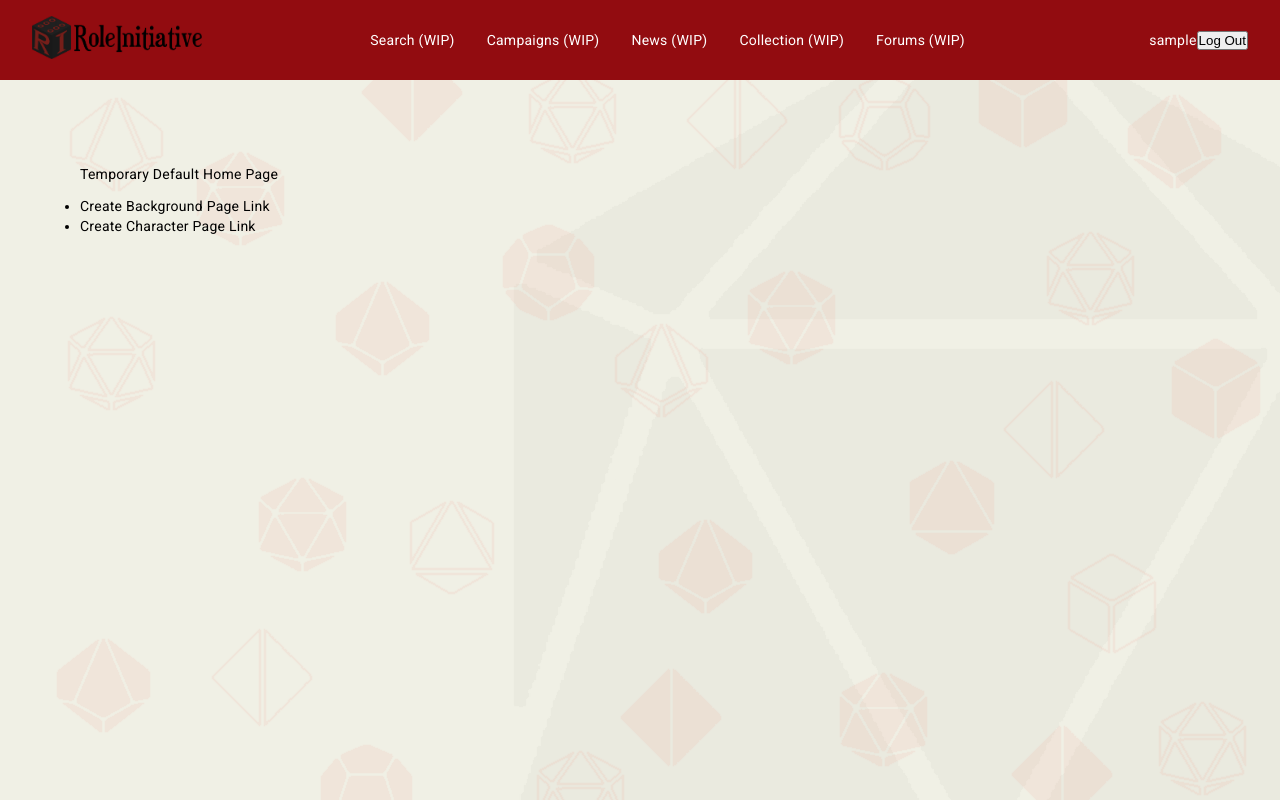
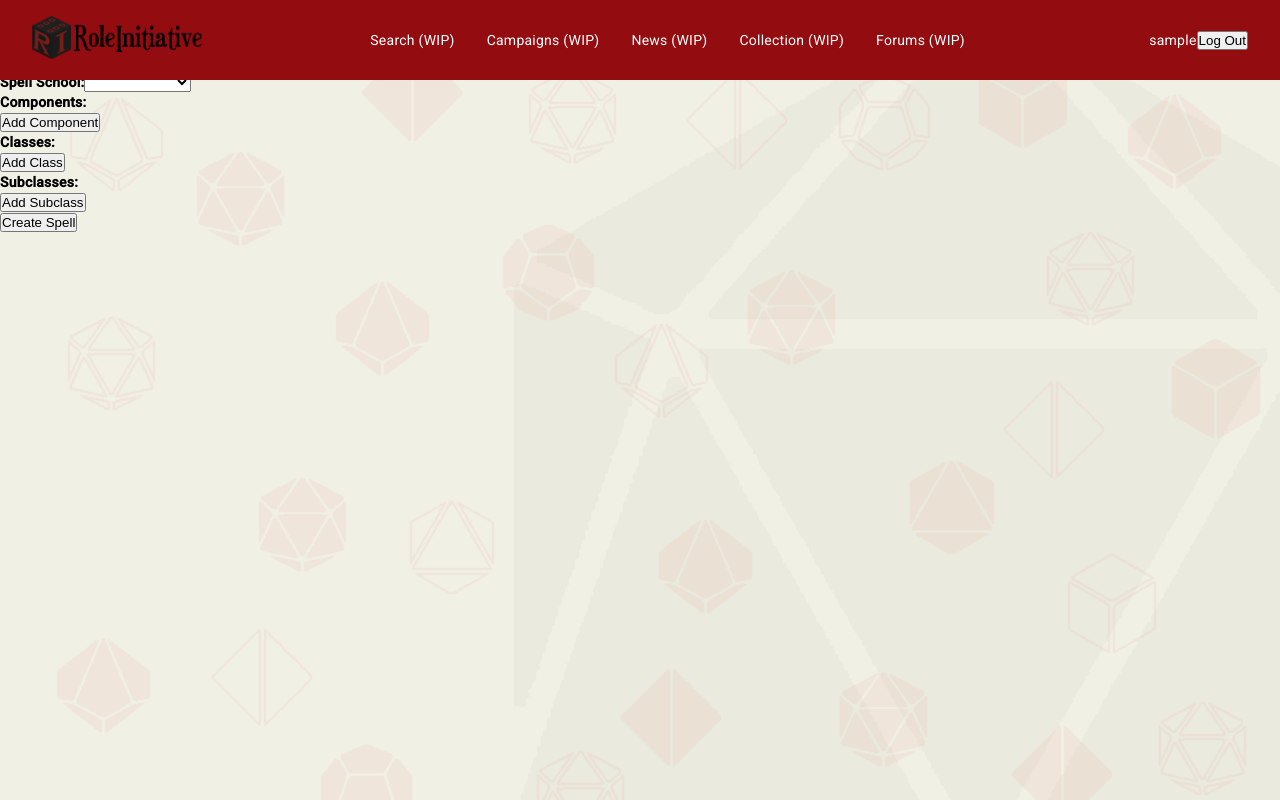
Before and after one commit to Sahmuraii/RoleInitative, an Angular app in the folder frontend/: page /create/spell in a window 1280 px wide. Before the commit this address led to /home. Built offline with nearby package versions, Linux system fonts and the light colour scheme; sample sign-in values are in the browser's storage.

Commit message:
WIP - Homebrewing Spells

```diff
--- a/frontend/src/app/app.routes.ts
+++ b/frontend/src/app/app.routes.ts
@@ -6,6 +6,7 @@ import { LoginComponent } from './components/login/login.component';
 import { RegisterComponent } from './components/register/register.component';
 import { InactiveComponent } from './components/inactive/inactive.component';
 import { CreateCharacterComponent } from './components/create-character/create-character.component';
+import { CreateSpellComponent } from './components/create-spell/create-spell.component';
 
 export const routes: Routes = [
   { path: 'home', component: HomeComponent},
@@ -14,7 +15,7 @@ export const routes: Routes = [
   { path: 'register', component: RegisterComponent },
   { path: 'inactive', component: InactiveComponent },
   { path: 'create/character', component: CreateCharacterComponent},
-  //{ path: 'create/spell', component: CreateSpellComponent },
+  { path: 'create/spell', component: CreateSpellComponent},
   { path: 'character-sheet', component: CharacterSheetComponent},
   { path: '', redirectTo: '/home', pathMatch: 'full' },
   { path: '**', redirectTo: '/home' },
--- a/frontend/src/app/components/create-background/create-background.component.ts
+++ b/frontend/src/app/components/create-background/create-background.component.ts
@@ -66,8 +66,8 @@ export class CreateBackgroundComponent {
     if (currentUser && currentUser.id) {
       this.currentUserID = currentUser.id;
     } else {
-      console.error('No user is logged in.');
-      alert('You must be logged in to create a background.');
+      console.error('No user is logged in for Background.');
+      // alert('You must be logged in to create a background.');
       this.router.navigate(['/login']);
     }
   }
--- a/frontend/src/app/components/create-spell/create-spell.component.css
+++ b/frontend/src/app/components/create-spell/create-spell.component.css
@@ -0,0 +1,40 @@
+body {
+    font-family: Arial, sans-serif;
+    margin: 20px;
+  }
+
+  label {
+    font-weight: bold;
+  }
+
+  .form-group {
+    margin-bottom: 15px;
+  }
+
+  .dropdown-container, .list-container {
+    display: flex;
+    gap: 10px;
+    align-items: center;
+  }
+
+  table {
+    width: 100%;
+    border-collapse: collapse;
+    margin-bottom: 20px;
+  }
+
+  th, td {
+    border: 1px solid #ddd;
+    padding: 8px;
+  }
+
+  th {
+    background-color: #f2f2f2;
+    text-align: left;
+  }
+
+  textarea {
+    width: 100%;
+    resize: none;
+    box-sizing: border-box;
+  }
--- a/frontend/src/app/components/create-spell/create-spell.component.html
+++ b/frontend/src/app/components/create-spell/create-spell.component.html
@@ -1 +1,55 @@
-<p>create-spell works!</p>
+<form [formGroup]="spellForm" (ngSubmit)="onSubmit()">
+    <div>
+      <label for="name">Spell Name:</label>
+      <input id="name" formControlName="name" required>
+    </div>
+
+    <div>
+      <label for="level">Spell Level:</label>
+      <select id="level" formControlName="level" required>
+        <option *ngFor="let level of spellLevels" [value]="level">{{ level }}</option>
+      </select>
+    </div>
+
+    <div>
+      <label for="school">Spell School:</label>
+      <select id="school" formControlName="school" required>
+        <option *ngFor="let school of spellSchools" [value]="school">{{ school }}</option>
+      </select>
+    </div>
+
+    <div>
+      <label>Components:</label>
+      <div formArrayName="components">
+        <div *ngFor="let component of components.controls; let i = index">
+          <input [formControlName]="i">
+          <button type="button" (click)="removeComponent(i)">Remove</button>
+        </div>
+      </div>
+      <button type="button" (click)="addComponent()">Add Component</button>
+    </div>
+
+    <div>
+      <label>Classes:</label>
+      <div formArrayName="classes">
+        <div *ngFor="let class of classes.controls; let i = index">
+          <input [formControlName]="i">
+          <button type="button" (click)="removeClass(i)">Remove</button>
+        </div>
+      </div>
+      <button type="button" (click)="addClass()">Add Class</button>
+    </div>
+
+    <div>
+      <label>Subclasses:</label>
+      <div formArrayName="subclasses">
+        <div *ngFor="let subclass of subclasses.controls; let i = index">
+          <input [formControlName]="i">
+          <button type="button" (click)="removeSubclass(i)">Remove</button>
+        </div>
+      </div>
+      <button type="button" (click)="addSubclass()">Add Subclass</button>
+    </div>
+
+    <button type="submit">Create Spell</button>
+  </form>
--- a/frontend/src/app/components/create-spell/create-spell.component.ts
+++ b/frontend/src/app/components/create-spell/create-spell.component.ts
@@ -1,6 +1,7 @@
-import { Component } from '@angular/core';
+import { Component, OnInit } from '@angular/core';
 import { FormBuilder, FormGroup, FormArray, FormControl } from '@angular/forms';
-import { BackgroundService } from '../services/background.service';
+import { SpellService } from '../../services/spell.service';
+import { AuthService } from '../../services/auth.service';
 import { Router } from '@angular/router';
 import { CommonModule } from '@angular/common';
 import { ReactiveFormsModule } from '@angular/forms';
@@ -8,11 +9,136 @@ import { ReactiveFormsModule } from '@angular/forms';
 @Component({
   selector: 'app-create-spell',
   standalone: true,
-  imports: [],
+  imports: [CommonModule, ReactiveFormsModule],
   templateUrl: './create-spell.component.html',
-  styleUrl: './create-spell.component.css'
+  styleUrls: ['./create-spell.component.css']
 })
+export class CreateSpellComponent implements OnInit {
+  spellForm: FormGroup;
+  currentUserID: number | null = null;
 
-export class CreateSpellComponent {
+  spellSchools = [
+    'Abjuration', 'Conjuration', 'Divination', 'Enchantment', 'Evocation',
+    'Illusion', 'Necromancy', 'Transmutation'
+  ];
 
+  spellLevels = [
+    'Cantrip', '1st-level', '2nd-level', '3rd-level', '4th-level',
+    '5th-level', '6th-level', '7th-level', '8th-level', '9th-level'
+  ];
+
+  spellComponents = ['V', 'S', 'M'];
+
+  spellRituals = ['Yes', 'No'];
+
+  spellCastingTimes = [
+    'Action', 'Bonus Action', 'Reaction', 'Minute', 'Hour', 'No Action', 'Special'
+  ];
+
+  spellRange = ['Self', 'Touch', 'Ranged', 'Sight', 'Unlimited'];
+
+  DurationType = ['Instantaneous', 'Concentration', 'Time', 'Special', 'Until Dispelled', 'Until Dispelled or Triggered'];
+
+  constructor(
+    private fb: FormBuilder,
+    private spellService: SpellService,
+    private router: Router,
+    private authService: AuthService
+  ) {
+    this.spellForm = this.fb.group({
+      name: [''],
+      version: [''],
+      level: [''],
+      school: [''],
+      castingTime: [''],
+      reactionDescription: [''],
+      components: this.fb.array([]),
+      materialsDescription: [''],
+      spellRangeType: [''],
+      range: [''],
+      durationType: [''],
+      duration: [''],
+      durationTime: [''],
+      description: [''],
+      ritualSpell: [''],
+      higherLevelDescription: [''],
+      HigherLevelScaling: [''],
+      classes: this.fb.array([]),
+      subclasses: this.fb.array([])
+    });
+  }
+
+  ngOnInit(): void {
+    const currentUser = this.authService.getCurrentUser();
+    console.log('Current User:', currentUser); // Debugging
+    if (currentUser && currentUser.id != null) {
+      this.currentUserID = currentUser.id;
+      console.log('User ID:', this.currentUserID); // Debugging
+    } else {
+      console.error('No user is logged in for Spells.');
+      this.router.navigate(['/login']);
+    }
+  }
+
+  get components(): FormArray {
+    return this.spellForm.get('components') as FormArray;
+  }
+
+  get classes(): FormArray {
+    return this.spellForm.get('classes') as FormArray;
+  }
+
+  get subclasses(): FormArray {
+    return this.spellForm.get('subclasses') as FormArray;
+  }
+
+  addComponent(): void {
+    this.components.push(new FormControl(''));
+  }
+
+  removeComponent(index: number): void {
+    this.components.removeAt(index);
+  }
+
+  addClass(): void {
+    this.classes.push(new FormControl(''));
+  }
+
+  removeClass(index: number): void {
+    this.classes.removeAt(index);
+  }
+
+  addSubclass(): void {
+    this.subclasses.push(new FormControl(''));
+  }
+
+  removeSubclass(index: number): void {
+    this.subclasses.removeAt(index);
+  }
+
+  onSubmit(): void {
+    if (this.spellForm.invalid || !this.currentUserID) {
+      alert('Please fill out all required fields and ensure you are logged in.');
+      return;
+    }
+
+    const spellData = {
+      ...this.spellForm.value,
+      creatorID: this.currentUserID,
+      components: this.components.value,
+      classes: this.classes.value,
+      subclasses: this.subclasses.value
+    };
+
+    this.spellService.createSpell(spellData).subscribe({
+      next: (response) => {
+        alert('Spell created successfully!');
+        this.router.navigate(['/spells']);
+      },
+      error: (error) => {
+        console.error('Error creating spell:', error);
+        alert('Failed to create spell. Please try again.');
+      }
+    });
+  }
 }
--- /dev/null
+++ b/frontend/src/app/services/spell.service.ts
@@ -0,0 +1,41 @@
+import { Injectable } from '@angular/core';
+import { HttpClient } from '@angular/common/http';
+import { Observable } from 'rxjs';
+import { API_URL } from '../constants'; // Assuming you have a constant for the API URL
+
+@Injectable({
+  providedIn: 'root'
+})
+export class SpellService {
+  constructor(private http: HttpClient) {}
+
+  // Create a new spell
+  createSpell(spellData: any): Observable<any> {
+    return this.http.post(`${API_URL}/spells`, spellData);
+  }
+
+  // Fetch all spells
+  getSpells(): Observable<any> {
+    return this.http.get(`${API_URL}/spells`);
+  }
+
+  // Fetch a single spell by ID
+  getSpellById(spellId: number): Observable<any> {
+    return this.http.get(`${API_URL}/spells/${spellId}`);
+  }
+
+  // Update a spell
+  updateSpell(spellId: number, spellData: any): Observable<any> {
+    return this.http.put(`${API_URL}/spells/${spellId}`, spellData);
+  }
+
+  // Delete a spell
+  deleteSpell(spellId: number): Observable<any> {
+    return this.http.delete(`${API_URL}/spells/${spellId}`);
+  }
+
+  // Search spells by name or other criteria
+  searchSpells(query: string): Observable<any> {
+    return this.http.get(`${API_URL}/spells/search`, { params: { q: query } });
+  }
+}
```
Also changed, not shown: 1 other file (tests, documents, lock files or other folders).
